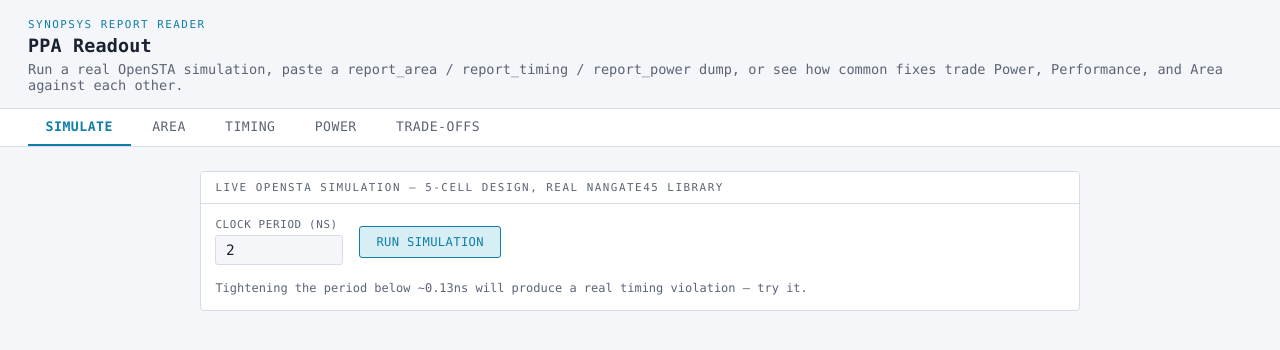
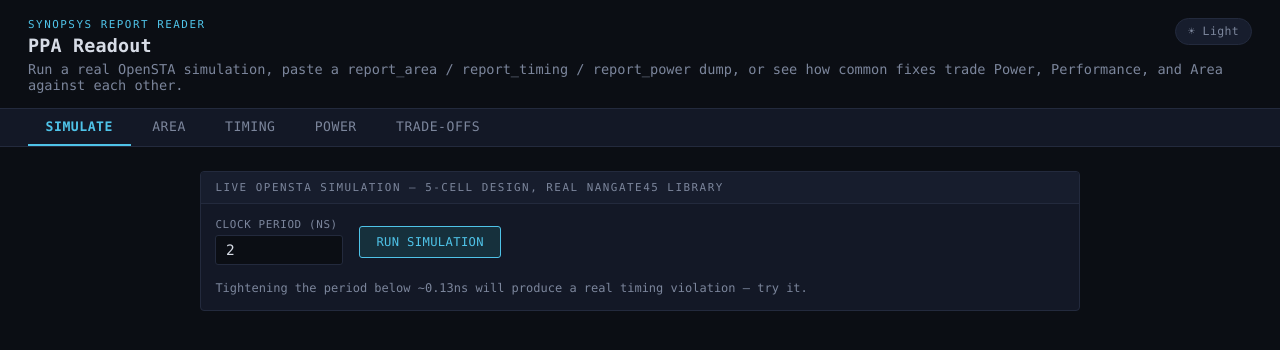
Before and after one commit to kos2001/ppa-eda-agent, a React (Vite) app in the folder dashboard/: page / in a window 1280 px wide. Shown: the top 350 px of the page. Built offline with nearby package versions, Linux system fonts and the light colour scheme.

Commit message:
Default to dark mode with a light/dark toggle in the header

```diff
--- a/dashboard/src/App.css
+++ b/dashboard/src/App.css
@@ -33,6 +33,31 @@
   margin: 0.3rem 0 0;
   color: var(--text-dim);
   font-size: 0.85rem;
+}
+
+.app__header-row {
+  display: flex;
+  align-items: flex-start;
+  justify-content: space-between;
+  gap: 1rem;
+}
+
+.app__theme-toggle {
+  font-family: var(--mono);
+  font-size: 0.72rem;
+  letter-spacing: 0.03em;
+  padding: 0.35rem 0.75rem;
+  border: 1px solid var(--border);
+  border-radius: 999px;
+  background: var(--surface-raised);
+  color: var(--text-dim);
+  cursor: pointer;
+  white-space: nowrap;
+}
+
+.app__theme-toggle:hover {
+  border-color: var(--accent);
+  color: var(--accent);
 }
 
 .app__tabs {
--- a/dashboard/src/App.tsx
+++ b/dashboard/src/App.tsx
@@ -1,4 +1,4 @@
-import { useState } from "react";
+import { useEffect, useState } from "react";
 import AreaTab from "./components/AreaTab";
 import TimingTab from "./components/TimingTab";
 import PowerTab from "./components/PowerTab";
@@ -7,6 +7,9 @@ import SimulateTab from "./components/SimulateTab";
 import "./App.css";
 
 type TabId = "area" | "timing" | "power" | "tradeoffs" | "simulate";
+type Theme = "dark" | "light";
+
+const THEME_STORAGE_KEY = "ppa-eda-agent-dashboard:theme";
 
 const TABS: { id: TabId; label: string }[] = [
   { id: "simulate", label: "Simulate" },
@@ -18,12 +21,30 @@ const TABS: { id: TabId; label: string }[] = [
 
 export default function App() {
   const [active, setActive] = useState<TabId>("simulate");
+  const [theme, setTheme] = useState<Theme>(
+    () => (localStorage.getItem(THEME_STORAGE_KEY) as Theme | null) ?? "dark"
+  );
+
+  useEffect(() => {
+    document.documentElement.setAttribute("data-theme", theme);
+    localStorage.setItem(THEME_STORAGE_KEY, theme);
+  }, [theme]);
 
   return (
     <div className="app">
       <header className="app__header">
-        <span className="app__eyebrow">Synopsys report reader</span>
-        <h1>PPA Readout</h1>
+        <div className="app__header-row">
+          <div>
+            <span className="app__eyebrow">Synopsys report reader</span>
+            <h1>PPA Readout</h1>
+          </div>
+          <button
+            className="app__theme-toggle"
+            onClick={() => setTheme(theme === "dark" ? "light" : "dark")}
+          >
+            {theme === "dark" ? "☀ Light" : "● Dark"}
+          </button>
+        </div>
         <p>Run a real OpenSTA simulation, paste a report_area / report_timing / report_power dump, or see how common fixes trade Power, Performance, and Area against each other.</p>
       </header>
       <nav className="app__tabs">
```
